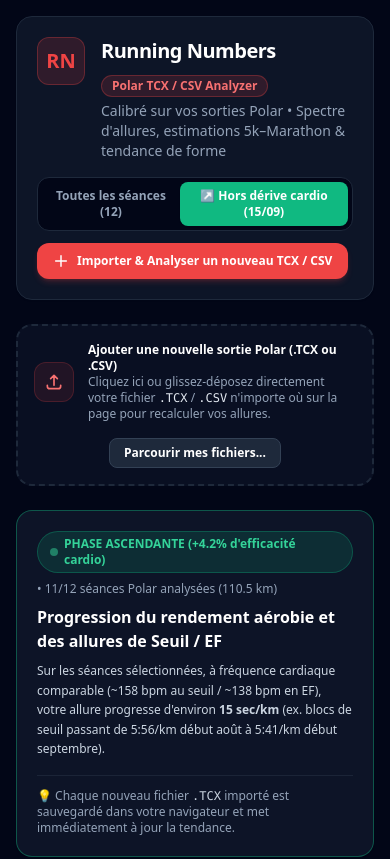
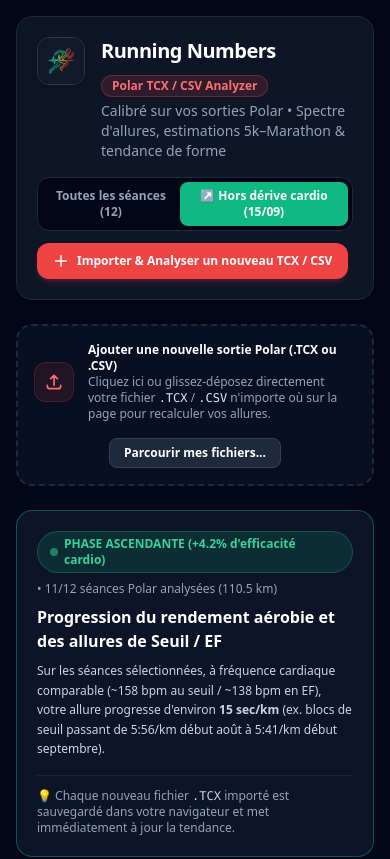
Before and after one commit to LauProjectAI/Running-Numbers, a plain HTML site: page index.html in a window 390 px wide. Shown: the top 859 px of the page. Drawn offline with nearby package versions, Linux system fonts and the light colour scheme.

Commit message:
Add custom smartphone shortcut icon and PWA manifest

```diff
--- a/index.html
+++ b/index.html
@@ -4,6 +4,14 @@
   <meta charset="UTF-8" />
   <meta name="viewport" content="width=device-width, initial-scale=1.0" />
   <title>Running Numbers — Analyseur d'Allures Polar (TCX / CSV)</title>
+  <meta name="theme-color" content="#020617" />
+  <meta name="apple-mobile-web-app-capable" content="yes" />
+  <meta name="apple-mobile-web-app-status-bar-style" content="black-translucent" />
+  <meta name="apple-mobile-web-app-title" content="Running Numbers" />
+  <link rel="manifest" href="manifest.json" />
+  <link rel="apple-touch-icon" sizes="180x180" href="assets/apple-touch-icon.png" />
+  <link rel="icon" type="image/png" sizes="192x192" href="assets/icon-192.png" />
+  <link rel="icon" type="image/png" sizes="512x512" href="assets/icon-512.png" />
   <script src="https://cdn.tailwindcss.com"></script>
   <script>
     if (typeof tailwind === "undefined") {
@@ -23,9 +31,7 @@
     <!-- BARRE SUPÉRIEURE : EN-TÊTE & BOUTON D'IMPORT DIRECT -->
     <header class="bg-slate-900/90 border border-slate-800 rounded-2xl p-5 shadow-sm flex flex-col lg:flex-row lg:items-center lg:justify-between gap-4">
       <div class="flex items-start gap-4">
-        <div class="w-12 h-12 rounded-xl bg-red-500/15 border border-red-500/30 flex items-center justify-center text-red-500 font-extrabold text-xl shrink-0">
-          RN
-        </div>
+        <img src="assets/icon-192.png" alt="Running Numbers Icon" class="w-12 h-12 rounded-xl border border-slate-700/80 shadow-md shrink-0 object-cover" />
         <div>
           <div class="flex items-center gap-2.5 flex-wrap">
             <h1 class="text-xl font-bold tracking-tight text-white">Running Numbers</h1>
```
Also changed, not shown: assets/apple-touch-icon.png (added), assets/icon-192.png (added), assets/icon-512.png (added), manifest.json (added).
